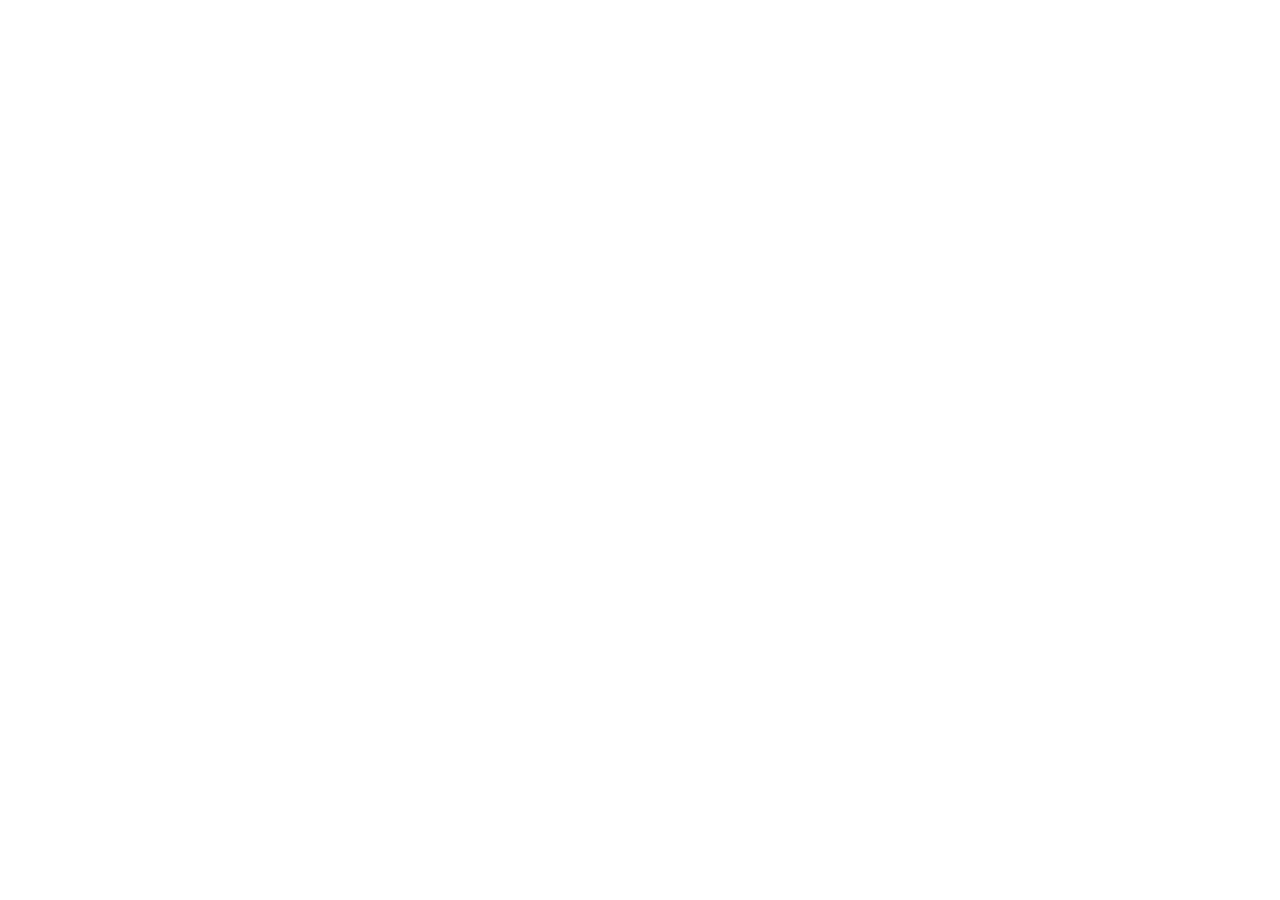
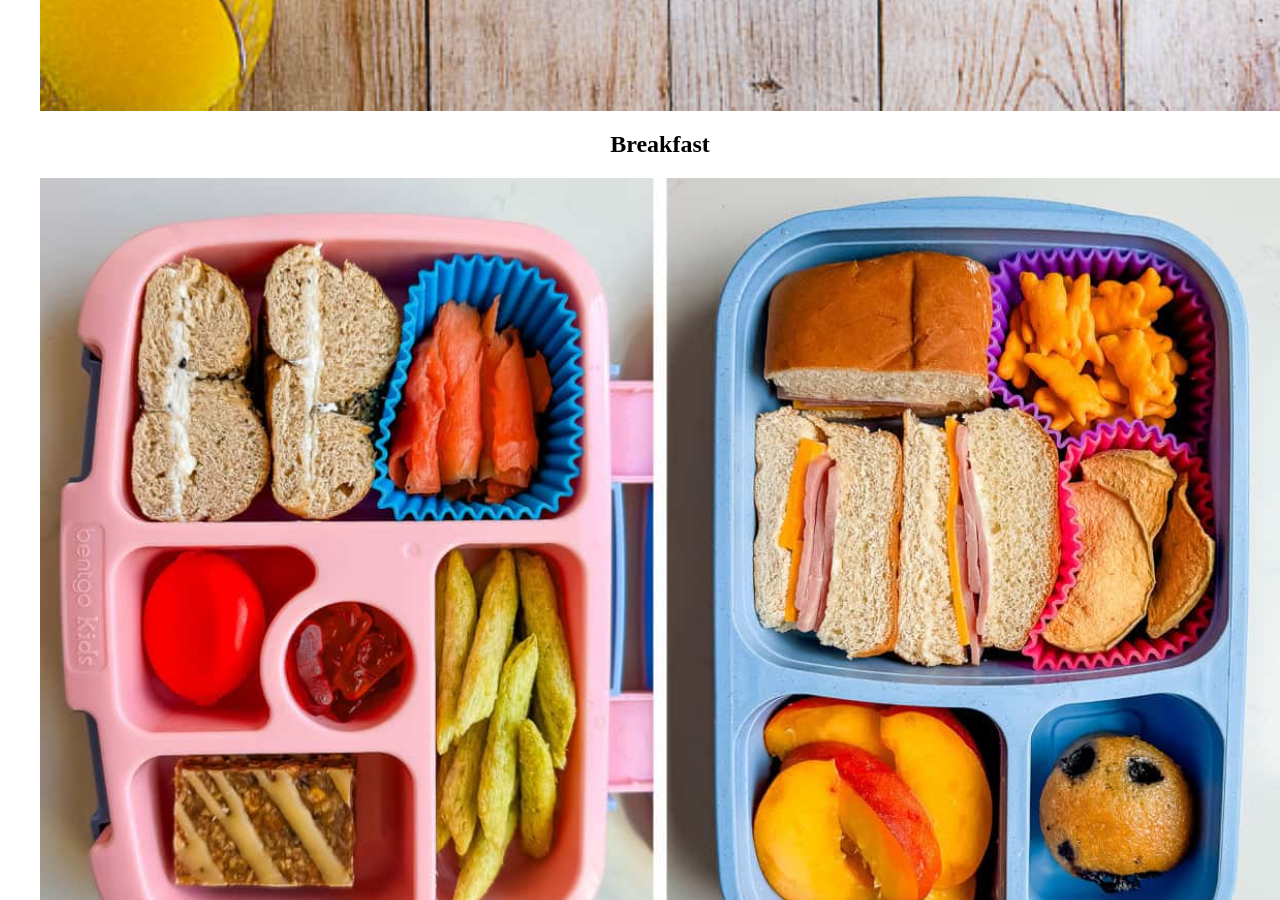
Before and after one commit to Ottaliam/kitchen-scroll, a React (Vite) app: page / in a window 1280 px wide. Shown: the part 1900-2800 px from the top of the page. Before the commit the page ends 800 px from the top, so only its background shows below. Built offline with nearby package versions, Linux system fonts and the light colour scheme.

Commit message:
Add CategoryCards

```diff
--- a/src/pages/Home/Home.jsx
+++ b/src/pages/Home/Home.jsx
@@ -1,9 +1,11 @@
 import Header from "../../components/Header.jsx";
+import CategoryCardList from "./components/CategoryCardList.jsx";
 
 const Home = () => {
   return (
     <>
       <Header />
+      <CategoryCardList />
     </>
   );
 };
--- /dev/null
+++ b/src/pages/Home/components/CategoryCard.jsx
@@ -0,0 +1,19 @@
+import PropTypes from 'prop-types';
+
+import styles from './CategoryCard.module.css'
+
+const CategoryCard = ({ title, image }) => {
+  return (
+    <div className={styles.card}>
+      <img src={image} alt={title}/>
+      <h2>{title}</h2>
+    </div>
+  );
+};
+
+CategoryCard.propTypes = {
+  title: PropTypes.string.isRequired,
+  image: PropTypes.string.isRequired,
+};
+
+export default CategoryCard;
--- /dev/null
+++ b/src/pages/Home/components/CategoryCard.module.css
@@ -0,0 +1,14 @@
+.card {
+  display: flex;
+  flex-direction: column;
+}
+
+.card img {
+  width: 100%;
+  height: 100%;
+  object-fit: cover;
+}
+
+.card h2 {
+  text-align: center;
+}
--- /dev/null
+++ b/src/pages/Home/components/CategoryCardList.jsx
@@ -0,0 +1,20 @@
+import CategoryCard from "./CategoryCard.jsx";
+
+import breakfast from '../../../assets/breakfast.jpg'
+import lunch from '../../../assets/lunch.jpg'
+import dinner from '../../../assets/dinner.jpg'
+import dessert from '../../../assets/dessert.jpg'
+import styles from './CategoryCardList.module.css'
+
+const CategoryCardList = () => {
+  return (
+    <ul className={styles.cardList}>
+      <CategoryCard title="Breakfast" image={breakfast} />
+      <CategoryCard title="Lunch" image={lunch} />
+      <CategoryCard title="Dinner" image={dinner} />
+      <CategoryCard title="Dessert" image={dessert} />
+    </ul>
+  );
+};
+
+export default CategoryCardList;
--- /dev/null
+++ b/src/pages/Home/components/CategoryCardList.module.css
@@ -0,0 +1,7 @@
+.card-list {
+  display: grid;
+  grid-template-columns: repeat(4, 1fr);
+  gap: 5%;
+  padding: 0;
+  margin: 2.5%;
+}
```
